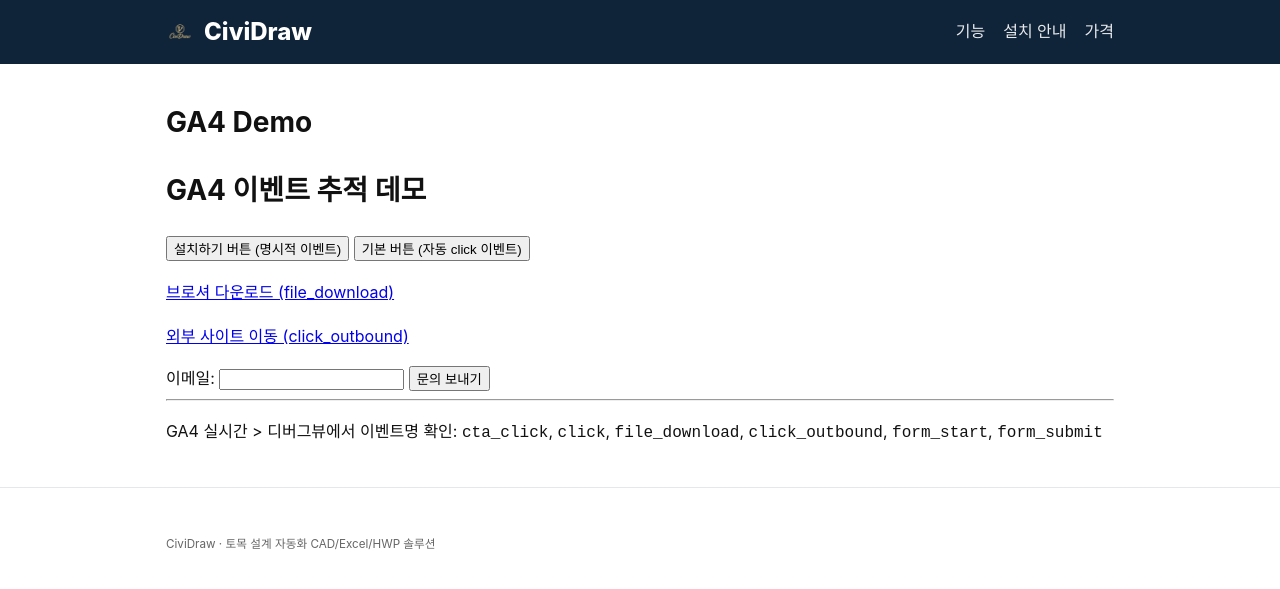
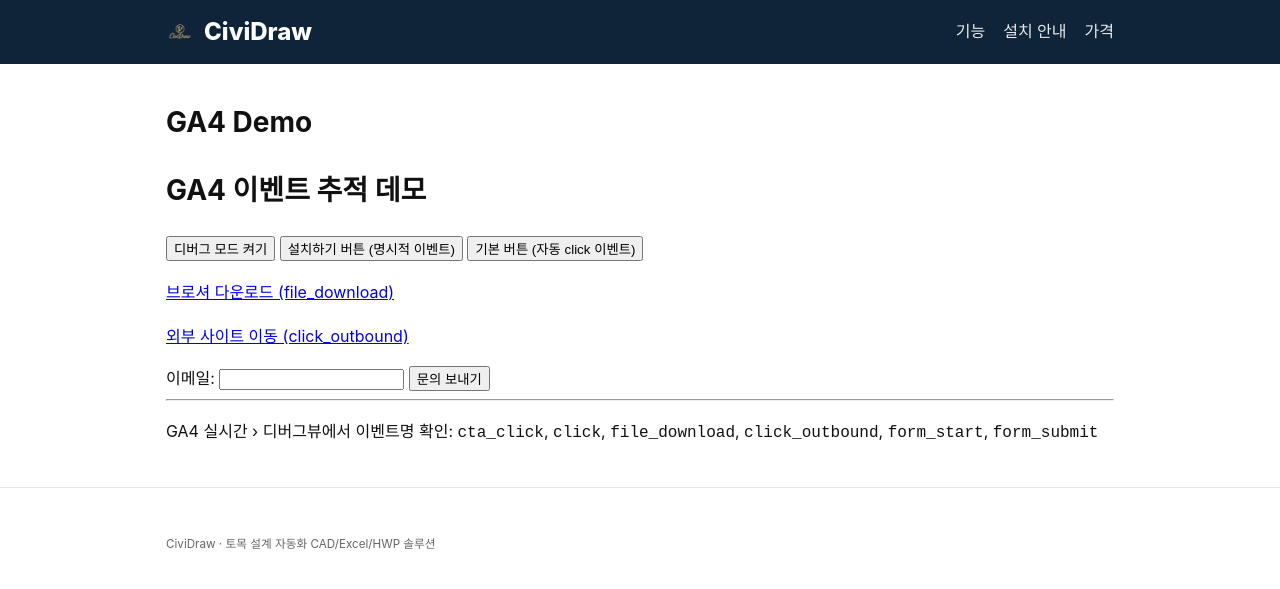
Before and after one commit to jong0342/cividraw.github.io, a Jekyll site: the page built from docs/ga4-demo.html, in a window 1280 px wide. Shown: the top 589 px of the page. Built offline with Jekyll 4.4.1, drawn with Linux system fonts in a browser that asks for light colours.

Commit message:
Add GA4 demo page and brochure sample

```diff
--- a/docs/ga4-demo.html
+++ b/docs/ga4-demo.html
@@ -6,6 +6,9 @@
 ---
 
 <h1>GA4 이벤트 추적 데모</h1>
+
+<!-- 0. 디버그모드 토글 -->
+<button id="enable-debug" data-ga4-event="debug_toggle" data-ga4-label="enable_debug">디버그 모드 켜기</button>
 
 <!-- 1. 명시적 이벤트 버튼 -->
 <button id="cta-install"
@@ -21,17 +24,29 @@
 <p><a href="/assets/brochure.pdf">브로셔 다운로드 (file_download)</a></p>
 
 <!-- 4. 아웃바운드 링크 -->
-<p><a href="https://example.com">외부 사이트 이동 (click_outbound)</a></p>
+<p><a href="https://example.com" target="_blank" rel="noopener">외부 사이트 이동 (click_outbound)</a></p>
 
 <!-- 5. 폼 시작 및 제출 -->
-<form id="contact" name="ContactForm" action="/thanks" method="post">
+<form id="contact" name="ContactForm" action="#" method="get" onsubmit="return false;">
   <label>이메일: <input type="email" name="email" required></label>
   <button type="submit">문의 보내기</button>
 </form>
 
 <hr>
-<p>
-GA4 실시간 > 디버그뷰에서 이벤트명 확인:
+<p>GA4 실시간 › 디버그뷰에서 이벤트명 확인:
 <code>cta_click</code>, <code>click</code>, <code>file_download</code>,
 <code>click_outbound</code>, <code>form_start</code>, <code>form_submit</code>
 </p>
+
+<script>
+  // 페이지 로드 후 GA4 디버그 모드 켜기 시도
+  window.addEventListener('load', function(){
+    setTimeout(function(){
+      if (window.__ga4_debug) window.__ga4_debug(true);
+    }, 600);
+  });
+  // 수동 토글 버튼
+  document.getElementById('enable-debug').addEventListener('click', function(){
+    if (window.__ga4_debug) window.__ga4_debug(true);
+  });
+</script>
```
Also changed, not shown: 1 other file.
